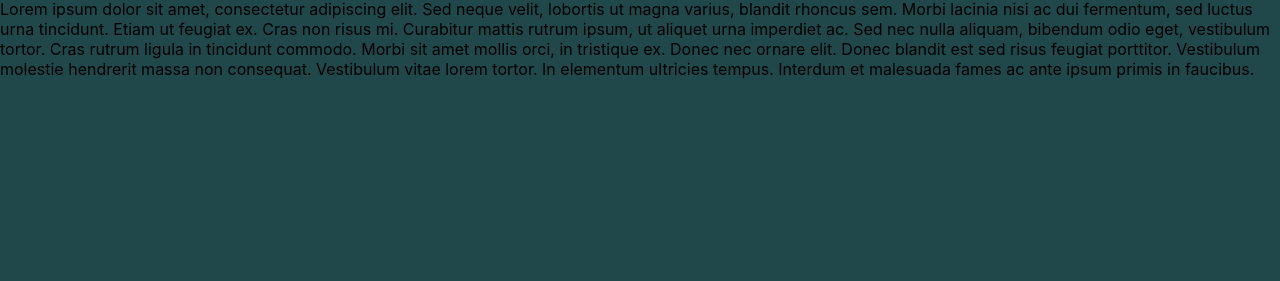
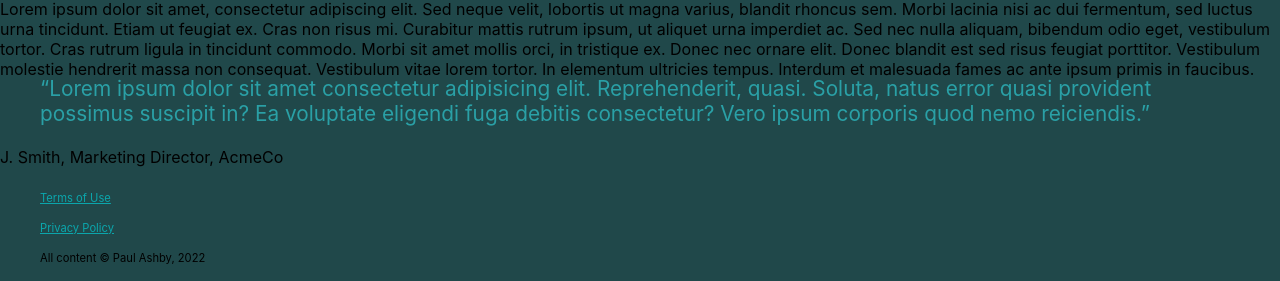
Before and after one commit to paulashby/react-portfolio, a React (Create React App) app: page /pages/contact in a window 1280 px wide. Shown: the part 1709-1990 px from the top of the page. Before the commit the page ends 1804 px from the top, so only its background shows below. Built offline with nearby package versions, Linux system fonts and the light colour scheme.

Commit message:
Add Footer component

```diff
--- a/src/App.js
+++ b/src/App.js
@@ -1,6 +1,7 @@
 import React from "react";
 import { BrowserRouter as Router, Route, Routes } from "react-router-dom";
 import Header from "./components/Header/";
+import Footer from "./components/Footer/";
 import Contact from "./components/pages/Contact";
 import Home from "./components/pages/Home";
 import ProjectGallery from "./components/pages/ProjectGallery";
@@ -14,6 +15,7 @@ function App() {
         <Route path="/pages/projectgallery" element={<ProjectGallery />} />
         <Route path="/pages/contact" element={<Contact />} />
       </Routes>
+      <Footer />
     </Router>
   );
 }
--- /dev/null
+++ b/src/components/Footer/index.js
@@ -0,0 +1,46 @@
+import React from "react";
+import { Link } from "react-router-dom";
+import "./style.css";
+
+function Footer(props) {
+  return (
+    <footer className="page-footer font-small pt-4 pb-4 bg-dark">
+
+      <div className="footer-content container pl-5 pr-5 mt-3 mb-5">
+
+        <div className="row">
+
+          <div id="testimonials" className="order-md-2 col-md-7 offset-md-1 pl-0 pr-0 mt-3 mb-3">
+            <blockquote className="font-italic">
+              &ldquo;Lorem ipsum dolor sit amet consectetur adipisicing elit. Reprehenderit, quasi. Soluta, natus error
+              quasi provident possimus suscipit in? Ea voluptate eligendi fuga debitis consectetur? Vero ipsum corporis
+              quod
+              nemo reiciendis.&rdquo;
+            </blockquote>
+            <p>J. Smith, Marketing Director, AcmeCo</p>
+          </div>
+
+          <div id="legal" className="col-md-3 pl-0 pr-0">
+            <ul className="pl-0">
+              <li>
+                <Link to={"/pages/terms"} activeClassName="active">Terms of Use</Link>
+              </li>
+              <li>
+                <Link to={"/pages/privacy"} activeClassName="active">Privacy Policy</Link>
+              </li>
+              <li>
+                All content &#169; Paul Ashby, 2022
+              </li>
+            </ul>
+          </div>
+
+        </div>
+
+      </div>
+
+    </footer>
+
+  );
+}
+
+export default Footer;
--- /dev/null
+++ b/src/components/Footer/style.css
@@ -0,0 +1,17 @@
+#testimonials blockquote {
+    color: var(--col-primary-mid);
+    font-size: 1.3rem;
+    margin-top: -1.2rem;
+}
+
+#legal {
+    font-size: 0.7rem;
+}
+
+.page-footer ul {
+    list-style: none;
+}
+
+.page-footer li {
+    padding: 0.5rem 0;
+}
--- a/src/index.css
+++ b/src/index.css
@@ -23,6 +23,7 @@ code {
     monospace;
 }
 /* End React syles */
+
 body {
   background-color: var(--col-primary);
 }
@@ -31,3 +32,7 @@ h3 {
   font-size: 1.4rem;
   color: var(--col-primary-mid);
 }
+
+a:not(.btn-primary) {
+  color: var(--col-primary-bright);
+}
```
